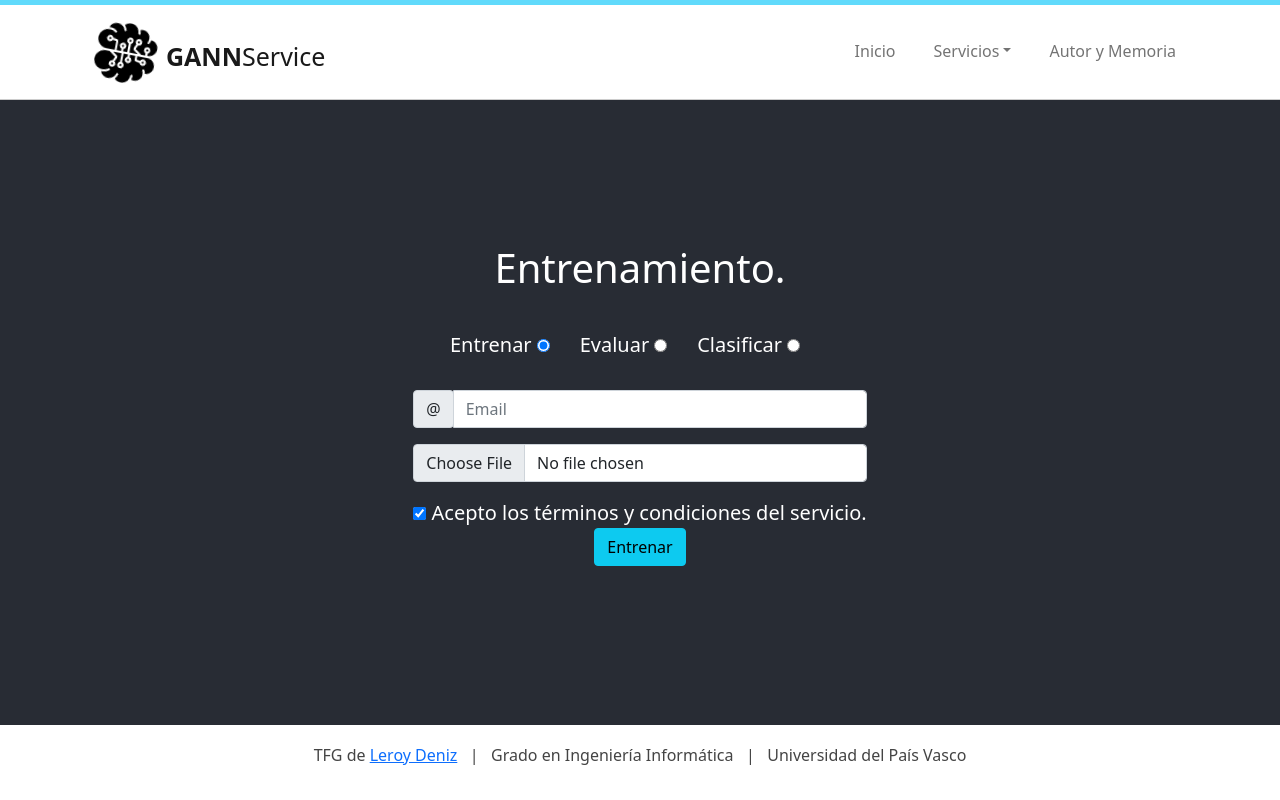
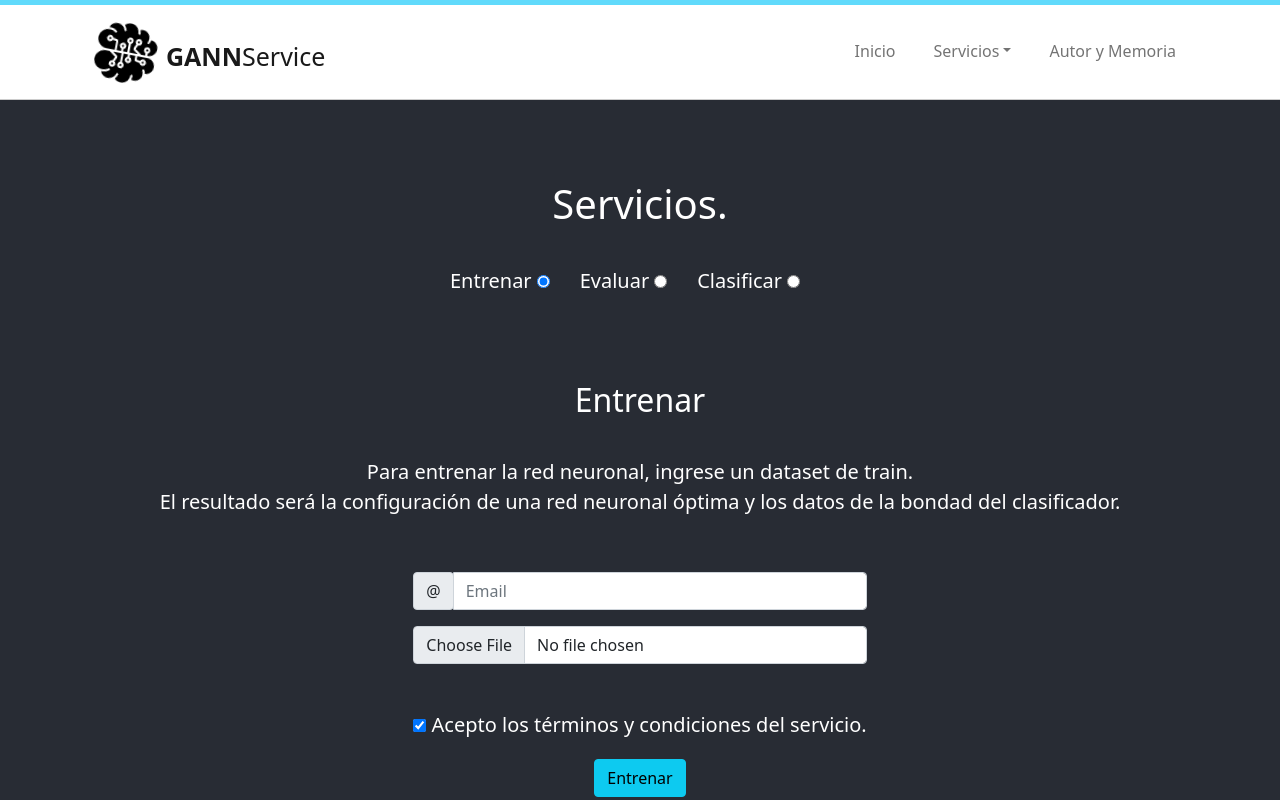
Before and after one commit to leroydeniz/GANN, a React (Create React App) app: page /entrenamiento in a window 1280 px wide. Both pictures are taken after a click on the radio button 543 px from the left and 433 px from the top of the page. Shown: the top 800 px of the page. Built offline with nearby package versions, Linux system fonts and the light colour scheme.

Commit message:
Corregida la selección de servicio a realizasr

```diff
--- a/public/index.html
+++ b/public/index.html
@@ -10,34 +10,10 @@
       content="Web site created using create-react-app"
     />
     <link rel="apple-touch-icon" href="%PUBLIC_URL%/logo192.png" />
-    <!--
-      manifest.json provides metadata used when your web app is installed on a
-      user's mobile device or desktop. See https://developers.google.com/web/fundamentals/web-app-manifest/
-    -->
     <link rel="manifest" href="%PUBLIC_URL%/manifest.json" />
-    <!--
-      Notice the use of %PUBLIC_URL% in the tags above.
-      It will be replaced with the URL of the `public` folder during the build.
-      Only files inside the `public` folder can be referenced from the HTML.
-
-      Unlike "/favicon.ico" or "favicon.ico", "%PUBLIC_URL%/favicon.ico" will
-      work correctly both with client-side routing and a non-root public URL.
-      Learn how to configure a non-root public URL by running `npm run build`.
-    -->
-    <title>React App</title>
+    <title>GANN Service</title>
   </head>
   <body>
-    <noscript>You need to enable JavaScript to run this app.</noscript>
     <div id="root"></div>
-    <!--
-      This HTML file is a template.
-      If you open it directly in the browser, you will see an empty page.
-
-      You can add webfonts, meta tags, or analytics to this file.
-      The build step will place the bundled scripts into the <body> tag.
-
-      To begin the development, run `npm start` or `yarn start`.
-      To create a production bundle, use `npm run build` or `yarn build`.
-    -->
   </body>
 </html>
--- a/src/assets/css/App.css
+++ b/src/assets/css/App.css
@@ -224,6 +224,10 @@ a.nav-link {
   font-size: 16px;
 }
 
+hr {
+  border: 1px solid red;
+}
+
 
 
 
--- a/src/components/Entrenamiento.js
+++ b/src/components/Entrenamiento.js
@@ -24,9 +24,9 @@ export default class Entrenamiento extends Component {
     render() {
         return (
             <header className="App-header">
-                <h1>Entrenamiento.</h1>
-                <p>
+                <h1>Servicios.</h1>
                     <div id="radio-buttons">
+                        <p>
                         Entrenar
                         <input
                             id="entrenar"
@@ -54,6 +54,7 @@ export default class Entrenamiento extends Component {
                             type="radio"
                             onChange={this.handleChange}
                         />
+                        </p>
                     </div>
                     {this.state.opcion=='Entrenar' &&
                         <FormEntrenar />
@@ -65,7 +66,7 @@ export default class Entrenamiento extends Component {
                         <FormClasificar />
                     }
 
-                </p>
+                <hr/>
 
             </header>
         );
--- a/src/components/FormClasificar.js
+++ b/src/components/FormClasificar.js
@@ -24,6 +24,9 @@ export default class FormClasificar extends Component {
 
     render() {
         return (
+            <React.Fragment>
+                <br /><h2>Clasificar</h2>
+                <p>Para clasificar un dataset, ingrese un dataset de train que genere el clasificador o la definición de la RN, y un dataset sin clasificar.<br/>El resultado será el dataset clasificado.</p><br />
                 <form onSubmit={this.recibirFormulario}>
                     <div className="input-group mb-3">
                         <div className="input-group-prepend">
@@ -41,15 +44,15 @@ export default class FormClasificar extends Component {
                     </div>
 
                     <div className='form-group'>
-                    <label><input type="checkbox" name="terms" id="terms" value="Acepto" ref={this.termsRef} defaultChecked={true} /> Acepto los términos y condiciones del servicio.</label><br />
+                        <p><label><input type="checkbox" name="terms" id="terms" value="Acepto" ref={this.termsRef} defaultChecked={true} /> Acepto los términos y condiciones del servicio.</label></p>
                     </div>
 
                     <div className='form-group'>
-                    <input type='submit' className="btn btn-info" value="Entrenar" />
+                        <input type='submit' className="btn btn-info" value="Clasificar" />
                     </div>
 
-
                 </form>
+            </React.Fragment>
         );
 
     }
--- a/src/components/FormEntrenar.js
+++ b/src/components/FormEntrenar.js
@@ -22,6 +22,9 @@ export default class FormEntrenar extends Component {
 
     render() {
         return (
+            <React.Fragment>
+                <br /><h2>Entrenar</h2>
+                <p>Para entrenar la red neuronal, ingrese un dataset de train.<br />El resultado será la configuración de una red neuronal óptima y los datos de la bondad del clasificador.</p><br />
                 <form onSubmit={this.recibirFormulario}>
                     <div className="input-group mb-3">
                         <div className="input-group-prepend">
@@ -35,15 +38,14 @@ export default class FormEntrenar extends Component {
                     </div>
 
                     <div className='form-group'>
-                    <label><input type="checkbox" name="terms" id="terms" value="Acepto" ref={this.termsRef} defaultChecked={true} /> Acepto los términos y condiciones del servicio.</label><br />
+                    <p><label><input type="checkbox" name="terms" id="terms" value="Acepto" ref={this.termsRef} defaultChecked={true} /> Acepto los términos y condiciones del servicio.</label></p>
                     </div>
 
                     <div className='form-group'>
                     <input type='submit' className="btn btn-info" value="Entrenar" />
                     </div>
-
-
                 </form>
+            </React.Fragment>
         );
 
     }
--- a/src/components/FormEvaluar.js
+++ b/src/components/FormEvaluar.js
@@ -24,6 +24,9 @@ export default class FormEvaluar extends Component {
 
     render() {
         return (
+            <React.Fragment>
+                <br /><h2>Evaluar</h2>
+                <p>Para evaluar una red neuronal (RN), ingrese un dataset de train que genere el clasificador o la definición de la RN.<br />El resultado serán los datos de validación del clasificador.</p><br />
                 <form onSubmit={this.recibirFormulario}>
                     <div className="input-group mb-3">
                         <div className="input-group-prepend">
@@ -41,15 +44,14 @@ export default class FormEvaluar extends Component {
                     </div>
 
                     <div className='form-group'>
-                    <label><input type="checkbox" name="terms" id="terms" value="Acepto" ref={this.termsRef} defaultChecked={true} /> Acepto los términos y condiciones del servicio.</label><br />
+                    <p><label><input type="checkbox" name="terms" id="terms" value="Acepto" ref={this.termsRef} defaultChecked={true} /> Acepto los términos y condiciones del servicio.</label></p>
                     </div>
 
                     <div className='form-group'>
-                    <input type='submit' className="btn btn-info" value="Entrenar" />
+                    <input type='submit' className="btn btn-info" value="Evaluar" />
                     </div>
-
-
                 </form>
+            </React.Fragment>
         );
 
     }
```
Also changed, not shown: 15 other files (tests, documents, lock files or other folders). Lines whose indentation alone changed are shown as unchanged.
